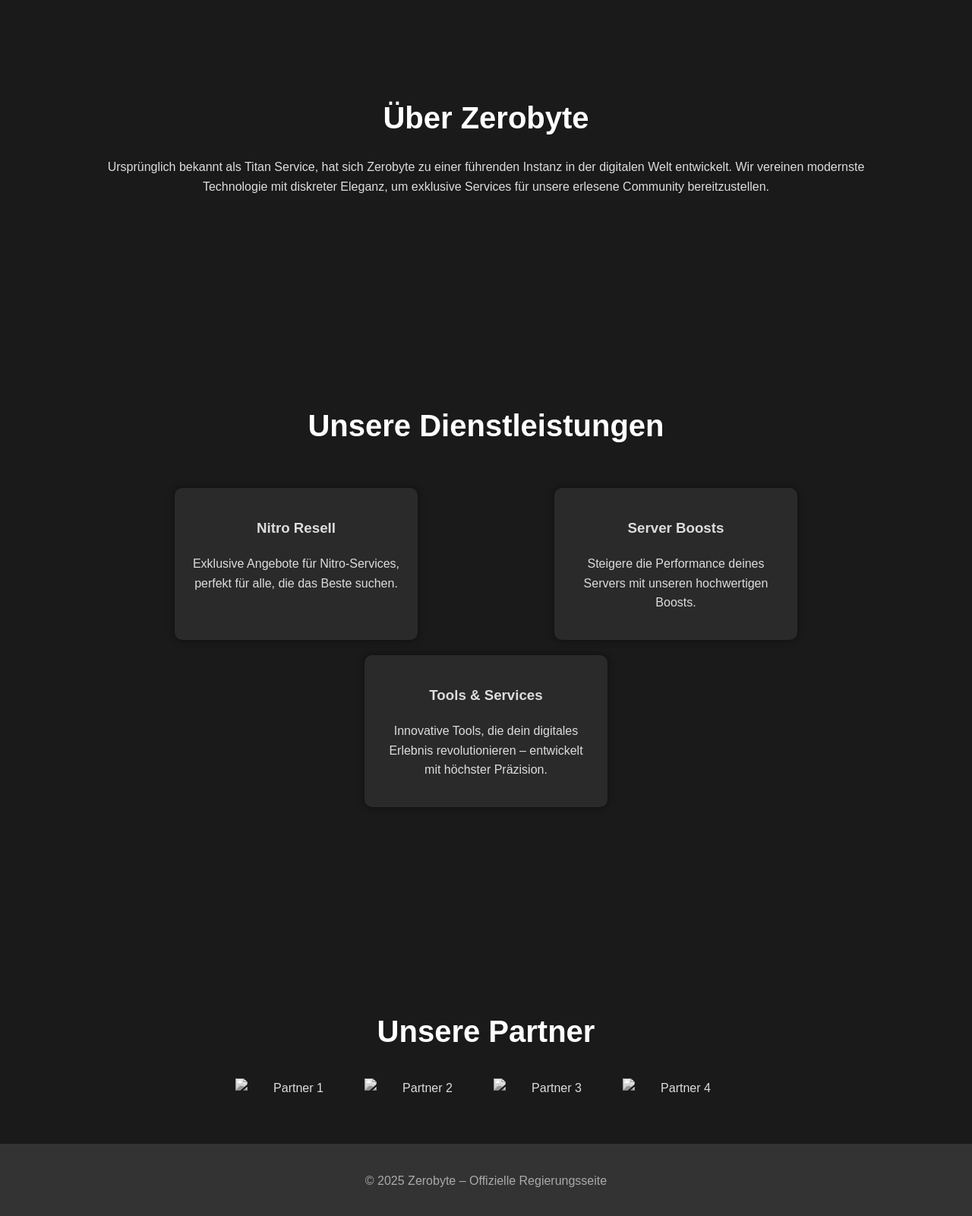
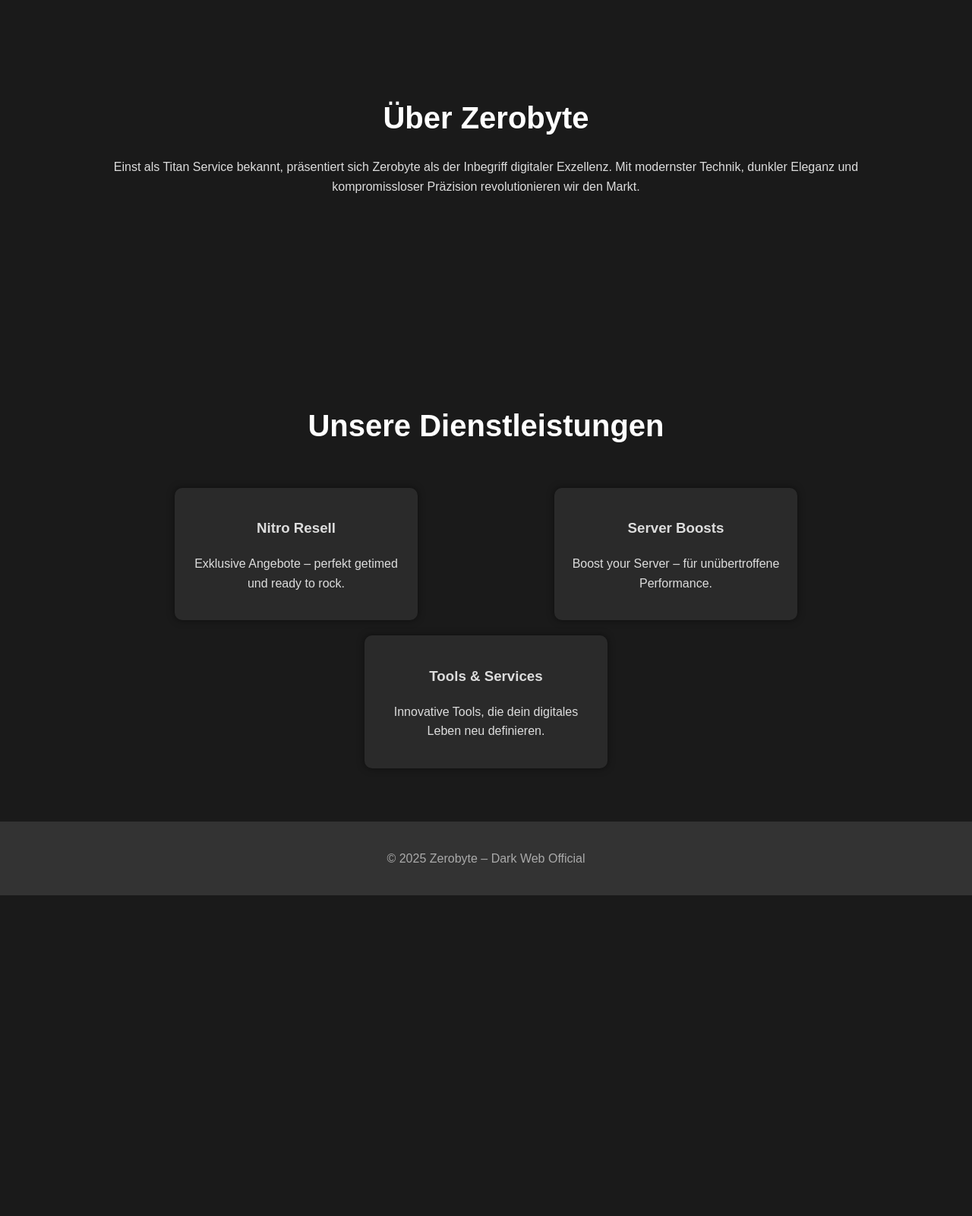
Before and after one commit to titanxrio/titan4all, a plain HTML site: page index.html in a window 1280 px wide. Shown: the part 870-2470 px from the top of the page at 76% size. After the commit the page ends 2048 px from the top, so only its background shows below. Drawn offline with Linux system fonts and the light colour scheme.

Commit message:
Update index.html

```diff
--- a/index.html
+++ b/index.html
@@ -2,7 +2,7 @@
 <html lang="de">
 <head>
   <meta charset="UTF-8">
-  <title>Zerobyte - Offizielle Regierungsseite</title>
+  <title>Zerobyte - Dark Web Official</title>
   <link rel="stylesheet" href="style.css">
   <script src="script.js" defer></script>
 </head>
@@ -15,22 +15,23 @@
     </nav>
   </header>
 
-  <!-- Hero Section mit Hintergrundbild und Overlay -->
+  <!-- Hero Section mit ultramodernem Glitch-Effekt und animiertem Overlay -->
   <section class="hero-section">
-    <div class="hero-overlay">
-      <h1>Willkommen bei Zerobyte</h1>
-      <p>Die offizielle Plattform für exklusive digitale Dienstleistungen und innovative Sicherheit.</p>
-      <a href="#about" class="btn">Erfahre Mehr</a>
+    <div class="hero-overlay"></div>
+    <div class="hero-content">
+      <h1 class="glitch" data-text="ZEROBYTE">ZEROBYTE</h1>
+      <p class="subtext">Offizielle Plattform – Dark Web Style, kompromisslos und real.</p>
+      <a href="#about" class="btn">Mehr erfahren</a>
     </div>
   </section>
 
   <!-- Über Uns Section -->
   <section id="about" class="section">
     <div class="content-wrapper">
-      <h2>Über Zerobyte</h2>
-      <p>
-        Ursprünglich bekannt als Titan Service, hat sich Zerobyte zu einer führenden Instanz in der digitalen Welt entwickelt.
-        Wir vereinen modernste Technologie mit diskreter Eleganz, um exklusive Services für unsere erlesene Community bereitzustellen.
+      <h2 class="animate">Über Zerobyte</h2>
+      <p class="animate">
+        Einst als Titan Service bekannt, präsentiert sich Zerobyte als der Inbegriff digitaler Exzellenz.
+        Mit modernster Technik, dunkler Eleganz und kompromissloser Präzision revolutionieren wir den Markt.
       </p>
     </div>
   </section>
@@ -38,39 +39,27 @@
   <!-- Unsere Dienstleistungen Section -->
   <section id="services" class="section">
     <div class="content-wrapper">
-      <h2>Unsere Dienstleistungen</h2>
+      <h2 class="animate">Unsere Dienstleistungen</h2>
       <div class="service-cards">
-        <div class="card">
+        <div class="card animate">
           <h3>Nitro Resell</h3>
-          <p>Exklusive Angebote für Nitro-Services, perfekt für alle, die das Beste suchen.</p>
+          <p>Exklusive Angebote – perfekt getimed und ready to rock.</p>
         </div>
-        <div class="card">
+        <div class="card animate">
           <h3>Server Boosts</h3>
-          <p>Steigere die Performance deines Servers mit unseren hochwertigen Boosts.</p>
+          <p>Boost your Server – für unübertroffene Performance.</p>
         </div>
-        <div class="card">
+        <div class="card animate">
           <h3>Tools & Services</h3>
-          <p>Innovative Tools, die dein digitales Erlebnis revolutionieren – entwickelt mit höchster Präzision.</p>
+          <p>Innovative Tools, die dein digitales Leben neu definieren.</p>
         </div>
       </div>
     </div>
   </section>
 
-  <!-- Unsere Partner Section -->
-  <section id="partners" class="section">
-    <div class="content-wrapper">
-      <h2>Unsere Partner</h2>
-      <div class="partner-logos">
-        <img src="images/partner1.png" alt="Partner 1">
-        <img src="images/partner2.png" alt="Partner 2">
-        <img src="images/partner3.png" alt="Partner 3">
-        <img src="images/partner4.png" alt="Partner 4">
-      </div>
-    </div>
-  </section>
-
+  <!-- Footer -->
   <footer>
-    <p>&copy; 2025 Zerobyte – Offizielle Regierungsseite</p>
+    <p>&copy; 2025 Zerobyte – Dark Web Official</p>
   </footer>
 </body>
 </html>
```
